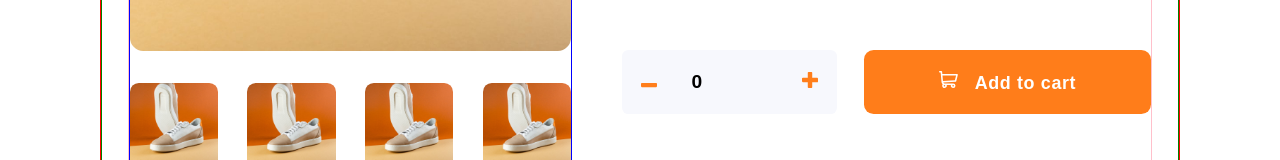
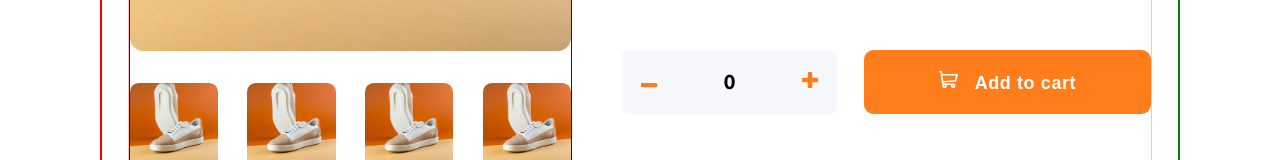
Before and after one commit to annaduong17/e-commerce, a React (Create React App) app: page / in a window 1280 px wide. Shown: the part 525-685 px from the top of the page. Built offline with nearby package versions, Linux system fonts and the light colour scheme.

Commit message:
change quantity input back to span

```diff
--- a/src/components/ProductQuantity.js
+++ b/src/components/ProductQuantity.js
@@ -17,7 +17,7 @@ function ProductQuantity({ id }) {
       <button onClick={handleDecrement} className="minus-btn">
         <img src="/images/icons/icon-minus.svg" alt="minus icon" />
       </button>
-      <input value={quantities[id]} />
+      <span>{quantities[id]}</span>
       <button onClick={handleIncrement} className="plus-btn">
         <img src="/images/icons/icon-plus.svg" alt="plus icon" />
       </button>
```
